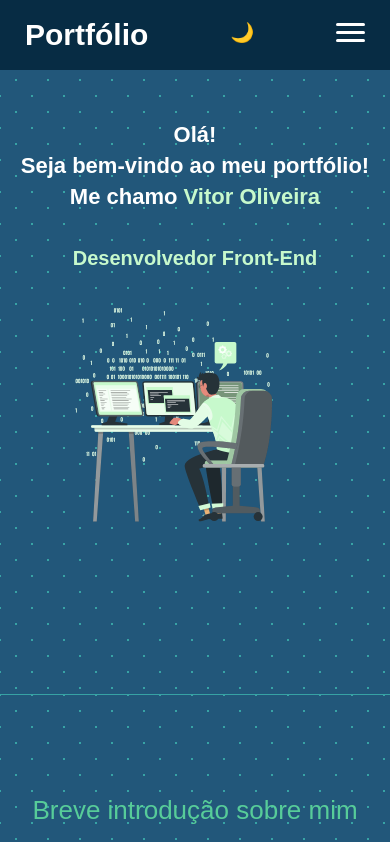
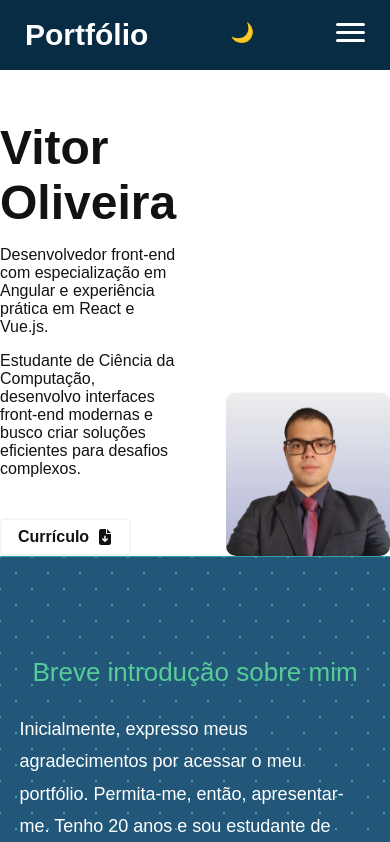
Before and after one commit to oliveiravitor32/Portfolio-Angular, an Angular app: page / in a window 390 px wide. Shown: the top 842 px of the page. Built offline with nearby package versions, Linux system fonts and the light colour scheme.

Commit message:
refactor(ui): substitui componente greeting-message por profile-card
- Remove o componente greeting-message
- Adiciona o componente profile-card na home page
- Adiciona extensão .pdf ao link de download do profile-card
- Remove estilos desnecessários da home page e adiciona padding-top por padrão

```diff
--- a/src/app/app.component.ts
+++ b/src/app/app.component.ts
@@ -1,10 +1,17 @@
-import { Component } from '@angular/core';
+import { Component, OnInit } from '@angular/core';
+import { ThemeService } from './services/theme.service';
 
 @Component({
-  selector: 'app-root',
-  templateUrl: './app.component.html',
-  styleUrls: ['./app.component.css']
+	selector: 'app-root',
+	templateUrl: './app.component.html',
+	styleUrls: ['./app.component.css'],
 })
-export class AppComponent {
-  title = 'portfolio';
+export class AppComponent implements OnInit {
+	title = 'portfolio';
+
+	constructor(private themeService: ThemeService) {}
+
+	ngOnInit(): void {
+		// Theme service will initialize the theme based on user preference
+	}
 }
--- a/src/app/components/greeting-message/greeting-message.component.css
+++ /dev/null
@@ -1,90 +0,0 @@
-.container-primary {
-	margin: 120px 0;
-	width: 100%;
-	box-sizing: border-box;
-	height: auto;
-	font-weight: bold;
-	color: white;
-	display: flex;
-	justify-content: center;
-}
-.container-text {
-	display: flex;
-	flex-direction: column;
-	justify-content: center;
-	align-items: center;
-}
-.title {
-	font-size: 38px;
-	display: flex;
-	flex-direction: column;
-	align-items: center;
-	line-height: 1.4;
-	text-align: center;
-}
-.contrast-name {
-	color: #c7f9cc;
-}
-.text {
-	margin-top: 35px;
-	font-size: 30px;
-	color: #c7f9cc;
-}
-
-.card-image {
-	width: 450px;
-}
-.card-image img {
-	max-width: 100%;
-	height: auto;
-}
-@media screen and (max-width: 1200px) {
-	.title {
-		font-size: 32px;
-	}
-	.text {
-		font-size: 28px;
-	}
-	.card-image {
-		width: 340px;
-	}
-}
-@media screen and (max-width: 900px) {
-	.title {
-		font-size: 32px;
-	}
-	.text {
-		font-size: 28px;
-	}
-	.container-primary {
-		flex-direction: column;
-		align-items: center;
-	}
-	.card-image {
-		width: 420px;
-	}
-}
-@media screen and (max-width: 620px) {
-	.title {
-		font-size: 28px;
-	}
-	.text {
-		font-size: 24px;
-	}
-	.card-image {
-		width: 360px;
-	}
-}
-
-@media screen and (max-width: 480px) {
-	.title {
-		font-size: 22px;
-	}
-	.text {
-		font-size: 20px;
-	}
-
-	.card-image {
-		width: 300px;
-	}
-}
--- a/src/app/components/greeting-message/greeting-message.component.html
+++ /dev/null
@@ -1,15 +0,0 @@
-<article class="container-primary">
-	<div class="container-text">
-		<h1 class="title">
-			<span>Olá!</span> Seja bem-vindo ao meu portfólio!<br />
-			<div>Me chamo <span class="contrast-name">Vitor Oliveira</span></div>
-		</h1>
-		<h2 class="text">Desenvolvedor Front-End</h2>
-	</div>
-	<div class="card-image">
-		<img
-			src="../../../assets/Programmer.svg"
-			alt="Imagem de um personagem programando em um computador."
-		/>
-	</div>
-</article>
--- a/src/app/components/profile-card/profile-card.component.css
+++ b/src/app/components/profile-card/profile-card.component.css
@@ -8,7 +8,7 @@
 .profile-card__details-wrapper {
 	display: flex;
 	flex-direction: column;
-	gap: 0.5rem;
+	gap: 1rem;
 }
 
 .profile-card__image {
@@ -16,7 +16,7 @@
 }
 
 .profile-card__title {
-	font-size: 2.25rem;
+	font-size: 3rem;
 	color: var(--text-primary);
 }
 
@@ -41,13 +41,13 @@
 }
 
 .profile-card__icon {
-	color: var(--text-primary);
+	fill: var(--text-primary);
 }
 
 .profile-card__action-link--button {
 	background-color: var(--bg-primary);
 	border: 2px solid var(--bg-secondary);
-	padding: 0.25rem 1rem;
+	padding: 0.5rem 1rem;
 	border-radius: 5px;
 }
 
--- a/src/app/components/profile-card/profile-card.component.html
+++ b/src/app/components/profile-card/profile-card.component.html
@@ -15,7 +15,7 @@
 					<a
 						class="profile-card__action-link profile-card__action-link--button"
 						href="/src/assets/files/resume.pdf"
-						download
+						download="resume.pdf"
 						aria-label="Baixar meu currículo"
 						>Currículo
 						<svg
--- a/src/app/pages/home/home.component.css
+++ b/src/app/pages/home/home.component.css
@@ -1,17 +1,9 @@
-.section-greeting {
-	height: auto;
-	display: flex;
-	justify-content: center;
-	align-items: center;
-	background-image: radial-gradient(#38a3a5 1px, transparent 1px),
-		radial-gradient(#38a3a5 1px, transparent 1px);
-	background-size: 32px 32px;
-	background-position: 0 0, 16px 16px;
-	background-color: #22577a;
+.container {
+	max-width: 48rem;
+	padding-top: 120px;
+	margin: 0 auto;
 }
-.section-greeting .greeting-component {
-	width: 100%;
-}
+
 .section-presentation {
 	height: auto;
 	padding: 100px 0;
--- a/src/app/pages/home/home.component.html
+++ b/src/app/pages/home/home.component.html
@@ -1,6 +1,5 @@
-<section class="section-greeting">
-	<app-greeting-message class="greeting-component"></app-greeting-message>
-</section>
+<main class="container">
+	<app-profile-card></app-profile-card>
 	<section class="section-presentation">
 		<app-article-title-and-description
 			[title]="titleIntroduction"
@@ -11,3 +10,4 @@
 			<app-container-social-media></app-container-social-media>
 		</div>
 	</section>
+</main>
```
Also changed, not shown: src/app/app.module.ts (+11 -11 lines), src/app/components/greeting-message/greeting-message.component.ts (deleted, +0 -10 lines). Lines whose indentation alone changed are shown as unchanged.
